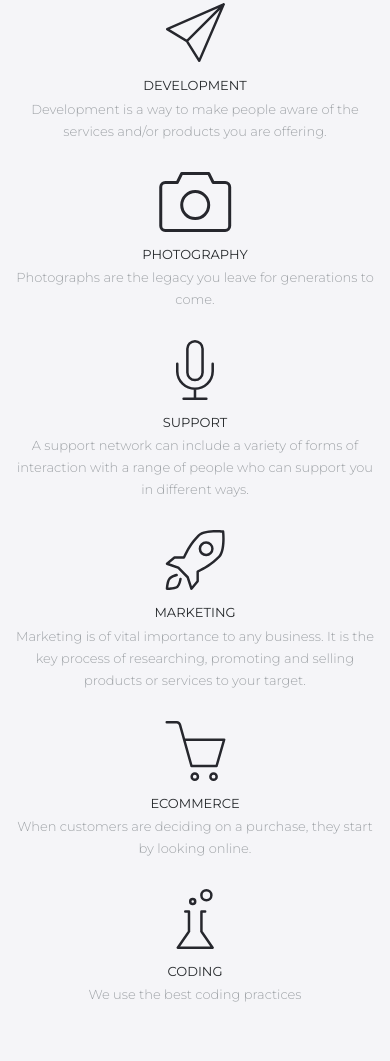
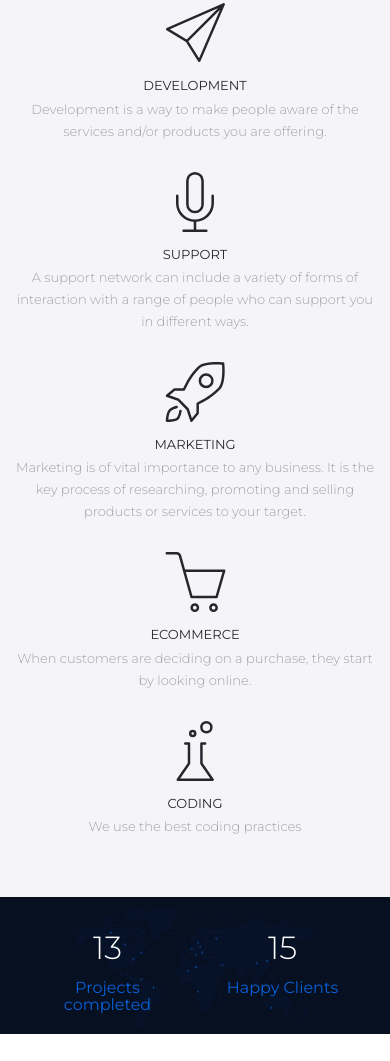
Before and after one commit to vivek-s-gowda/pinaka, a plain HTML site: page index.html in a window 390 px wide. Shown: the part 1362-2423 px from the top of the page. Drawn offline with nearby package versions, Linux system fonts and the light colour scheme.

Commit message:
some new change

```diff
--- a/assets/css/responsive.css
+++ b/assets/css/responsive.css
@@ -628,6 +628,12 @@
 	.contact-info a + h3 {
 		margin: 15px 0 10px;
 	}
+
+	.center-align{
+		display: block;
+    /* justify-content: center;
+    align-items: center; */
+	}
 }
 
 /* Extra Small Devices, Phones */
--- a/index.html
+++ b/index.html
@@ -163,7 +163,7 @@
               </div>
               <!-- /.service -->
             </div>
-            <div class="col-md-3 col-xs-6">
+            <!-- <div class="col-md-3 col-xs-6">
               <div class="service">
                 <img src="assets/img/photo.svg" alt="" />
                 <h3 class="service-title">Photography</h3>
@@ -171,8 +171,7 @@
                   Photographs are the legacy you leave for generations to come.
                 </p>
               </div>
-              <!-- /.service -->
-            </div>
+            </div> -->
             <div class="col-md-3 col-xs-6">
               <div class="service">
                 <img src="assets/img/microphone.svg" alt="" />
```
